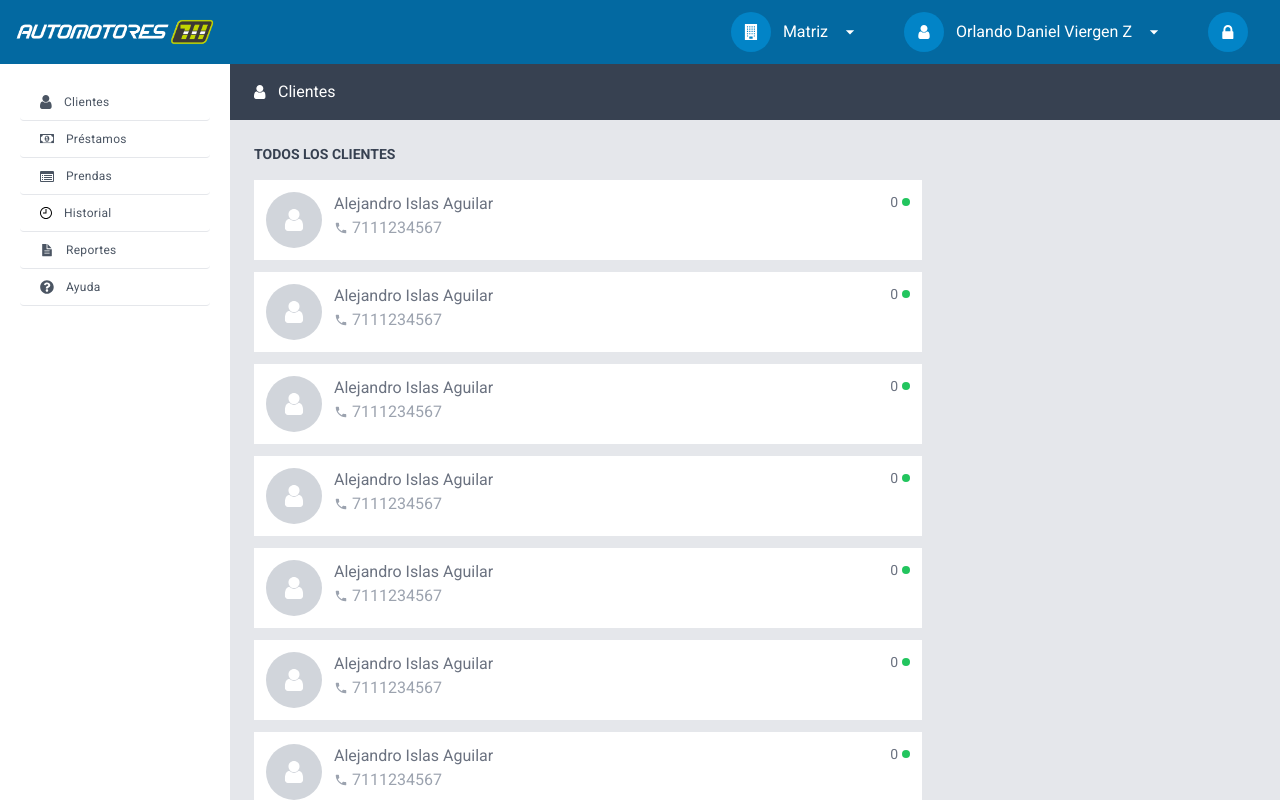
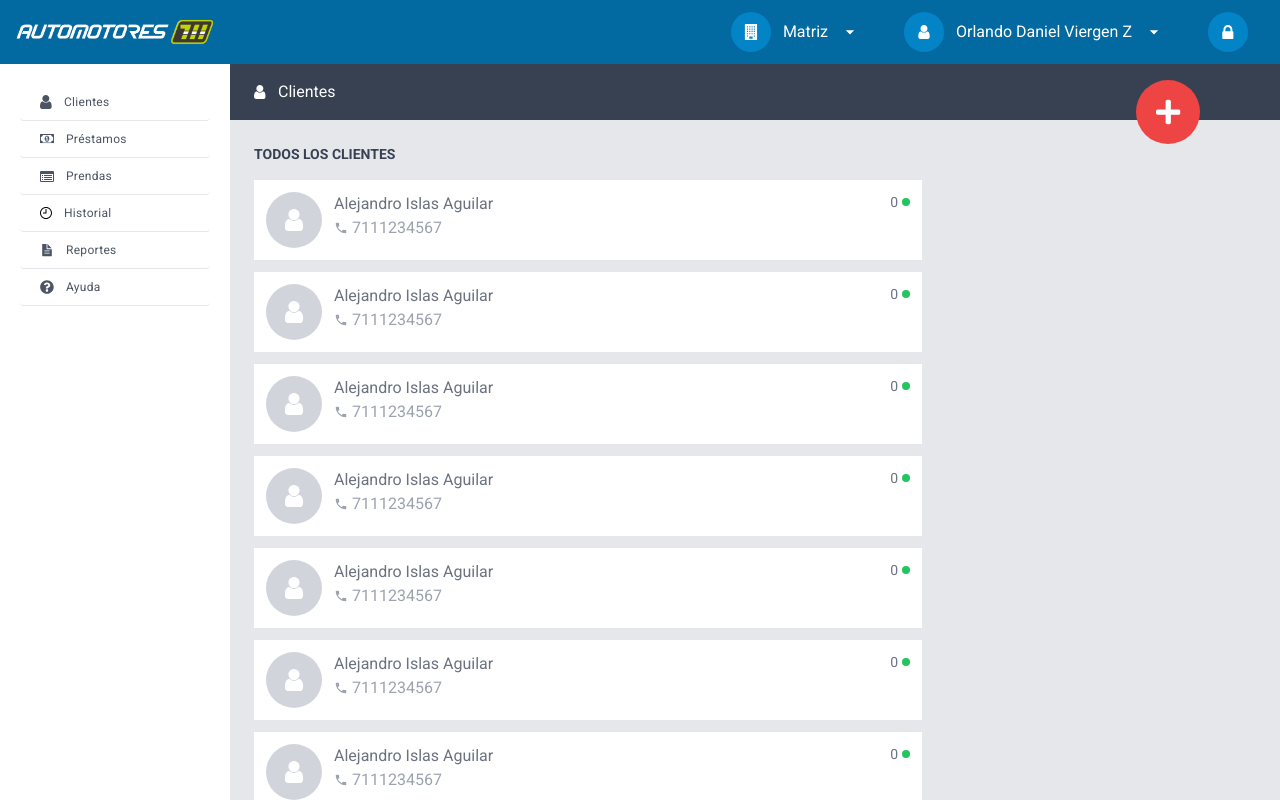
Before and after one commit to karen-nino/711-automotores, a Next.js app: page /pages/clientes in a window 1280 px wide. Built offline with nearby package versions, Linux system fonts and the light colour scheme.

Commit message:
add button

```diff
--- a/app/pages/clientes/page.js
+++ b/app/pages/clientes/page.js
@@ -34,6 +34,19 @@ const Clientes = () => {
                 </svg>
               </div>
               <span>Clientes</span>
+
+              <div className='absolute flex items-center justify-center w-16 h-16 bg-red-500 rounded-full right-20 top-20'>
+                <svg xmlns="http://www.w3.org/2000/svg" width="25" height="28" viewBox="0 0 25 28" fill="none">
+                  <g clip-path="url(#clip0_345_3116)">
+                    <path d="M22.75 11.375H14.875V3.5C14.875 2.53367 14.0913 1.75 13.125 1.75H11.375C10.4087 1.75 9.625 2.53367 9.625 3.5V11.375H1.75C0.783672 11.375 0 12.1587 0 13.125V14.875C0 15.8413 0.783672 16.625 1.75 16.625H9.625V24.5C9.625 25.4663 10.4087 26.25 11.375 26.25H13.125C14.0913 26.25 14.875 25.4663 14.875 24.5V16.625H22.75C23.7163 16.625 24.5 15.8413 24.5 14.875V13.125C24.5 12.1587 23.7163 11.375 22.75 11.375Z" fill="white" />
+                  </g>
+                  <defs>
+                    <clipPath id="clip0_345_3116">
+                      <rect width="24.5" height="28" fill="white" />
+                    </clipPath>
+                  </defs>
+                </svg>
+              </div>
 
             </article>
 
```
